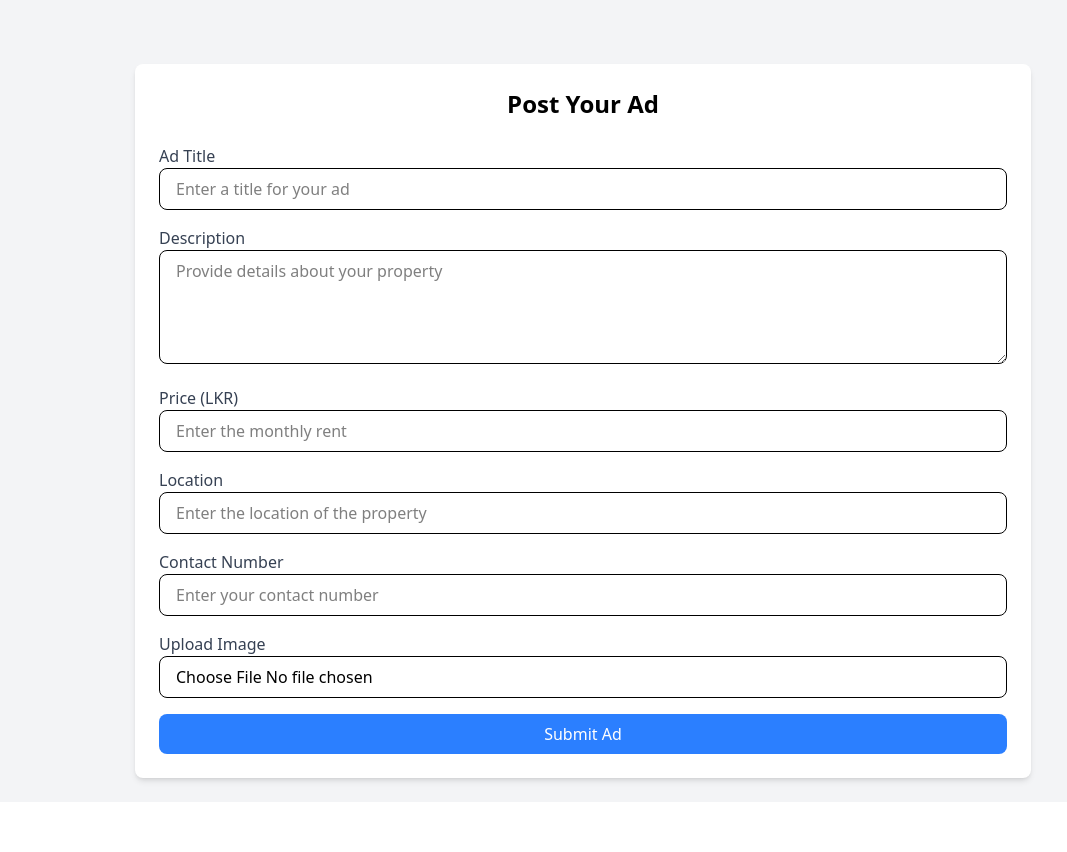
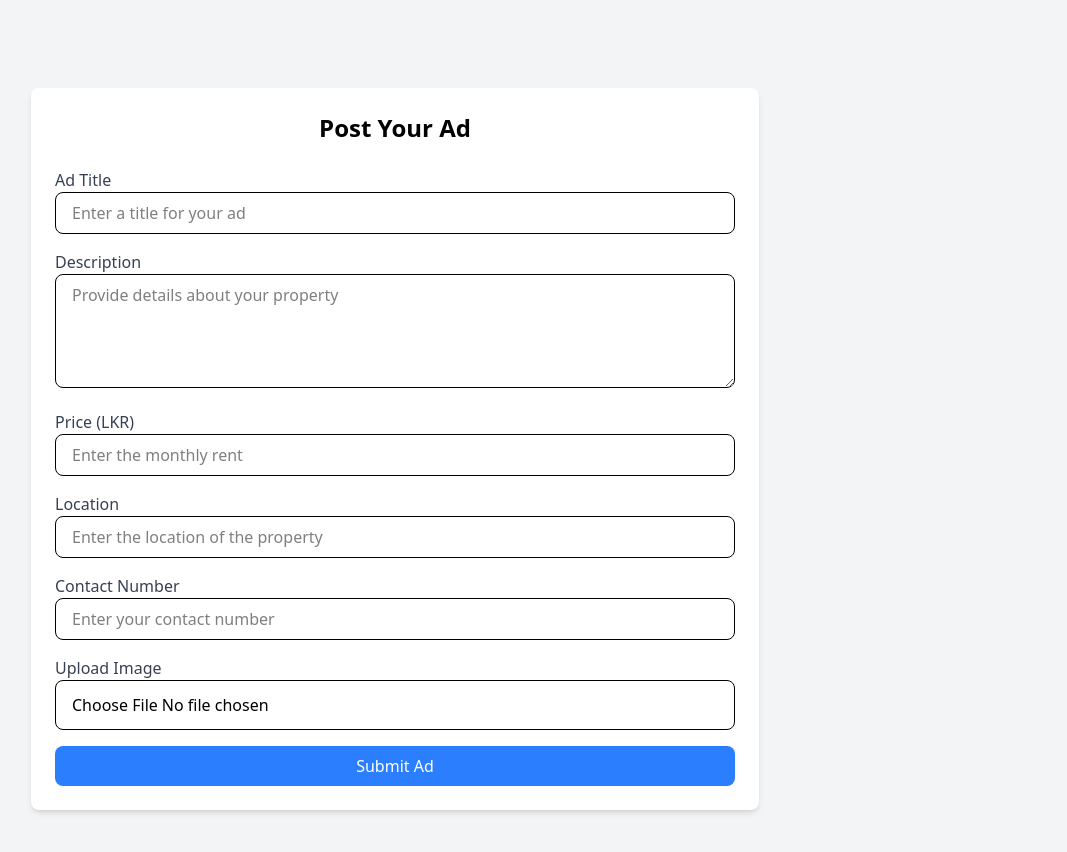
Before and after one commit to InukaSilv/SDGP-Frontend, a React (Vite) app in the folder RiVVe/: page /posting in a window 1280 px wide. Shown: the top 852 px of the page, without its empty margins (57-1124 px from the left). Before the commit the page ends 802 px from the top, so only its background shows below. Built offline with nearby package versions, Linux system fonts and the light colour scheme.

Commit message:
Updated the form to add images of the housing

```diff
--- a/RiVVe/src/components/postAdForm/PostAdForm.tsx
+++ b/RiVVe/src/components/postAdForm/PostAdForm.tsx
@@ -1,4 +1,5 @@
 import React, { useState } from "react";
+//import GoogleMapReact from "google-map-react";
 
 const PostAdForm: React.FC = () => {
   const [formData, setFormData] = useState<{
@@ -7,7 +8,7 @@ const PostAdForm: React.FC = () => {
     price: string;
     location: string;
     contact: string;
-    image: File | null; // Fixed type here
+    image: File | null;
   }>({
     title: "",
     description: "",
@@ -17,16 +18,32 @@ const PostAdForm: React.FC = () => {
     image: null,
   });
 
+  const [previewImage, setPreviewImage] = useState<string | null>(null);
+  const [coordinates, setCoordinates] = useState<{ lat: number; lng: number } | null>(null);
+
   const handleInputChange = (
     e: React.ChangeEvent<HTMLInputElement | HTMLTextAreaElement>
   ) => {
     const { name, value } = e.target;
     setFormData({ ...formData, [name]: value });
+
+    if (name === "location") {
+      // Example logic to fetch coordinates from a location (replace with actual geocoding API)
+      if (value.toLowerCase() === "colombo") {
+        setCoordinates({ lat: 6.9271, lng: 79.8612 });
+      } else if (value.toLowerCase() === "kandy") {
+        setCoordinates({ lat: 7.2906, lng: 80.6337 });
+      } else {
+        setCoordinates(null);
+      }
+    }
   };
 
   const handleFileChange = (e: React.ChangeEvent<HTMLInputElement>) => {
     if (e.target.files && e.target.files[0]) {
-      setFormData({ ...formData, image: e.target.files[0] as File }); // Type assertion
+      const file = e.target.files[0];
+      setFormData({ ...formData, image: file });
+      setPreviewImage(URL.createObjectURL(file));
     }
   };
 
@@ -37,7 +54,9 @@ const PostAdForm: React.FC = () => {
   };
 
   return (
-    <div className="max-w-4xl mx-auto mt-10 p-6 bg-white shadow-md rounded-lg">
+    <div className="max-w-6xl mx-auto mt-10 p-6 grid grid-cols-3 gap-6">
+      {/* Form Section */}
+      <div className="col-span-2 bg-white shadow-md rounded-lg p-6">
         <h2 className="text-2xl font-bold text-center mb-6">Post Your Ad</h2>
         <form onSubmit={handleSubmit} className="space-y-4">
           <div>
@@ -128,7 +147,7 @@ const PostAdForm: React.FC = () => {
               name="image"
               onChange={handleFileChange}
               required
-            className="w-full px-4 py-2 border rounded-lg focus:outline-none focus:ring-2 focus:ring-blue-400"
+              className="w-full px-4 py-3 border rounded-lg focus:outline-none focus:ring-2 focus:ring-blue-400"
               accept="image/*"
             />
           </div>
@@ -142,6 +161,27 @@ const PostAdForm: React.FC = () => {
           </div>
         </form>
       </div>
+
+      {/* Preview Section */}
+      <div className="col-span-1 flex flex-col items-center space-y-4">
+        {previewImage && (
+          <div className="w-full">
+            <h3 className="text-lg font-bold mb-2">Image Preview</h3>
+            <img
+              src={previewImage}
+              alt="Preview"
+              className="w-full h-64 object-cover rounded-lg border"
+            />
+          </div>
+        )}
+
+        {coordinates && (
+          <div className="w-full h-64 border rounded-lg overflow-hidden">
+
+          </div>
+        )}
+      </div>
+    </div>
   );
 };
 
```
Lines whose indentation alone changed are shown as unchanged.
